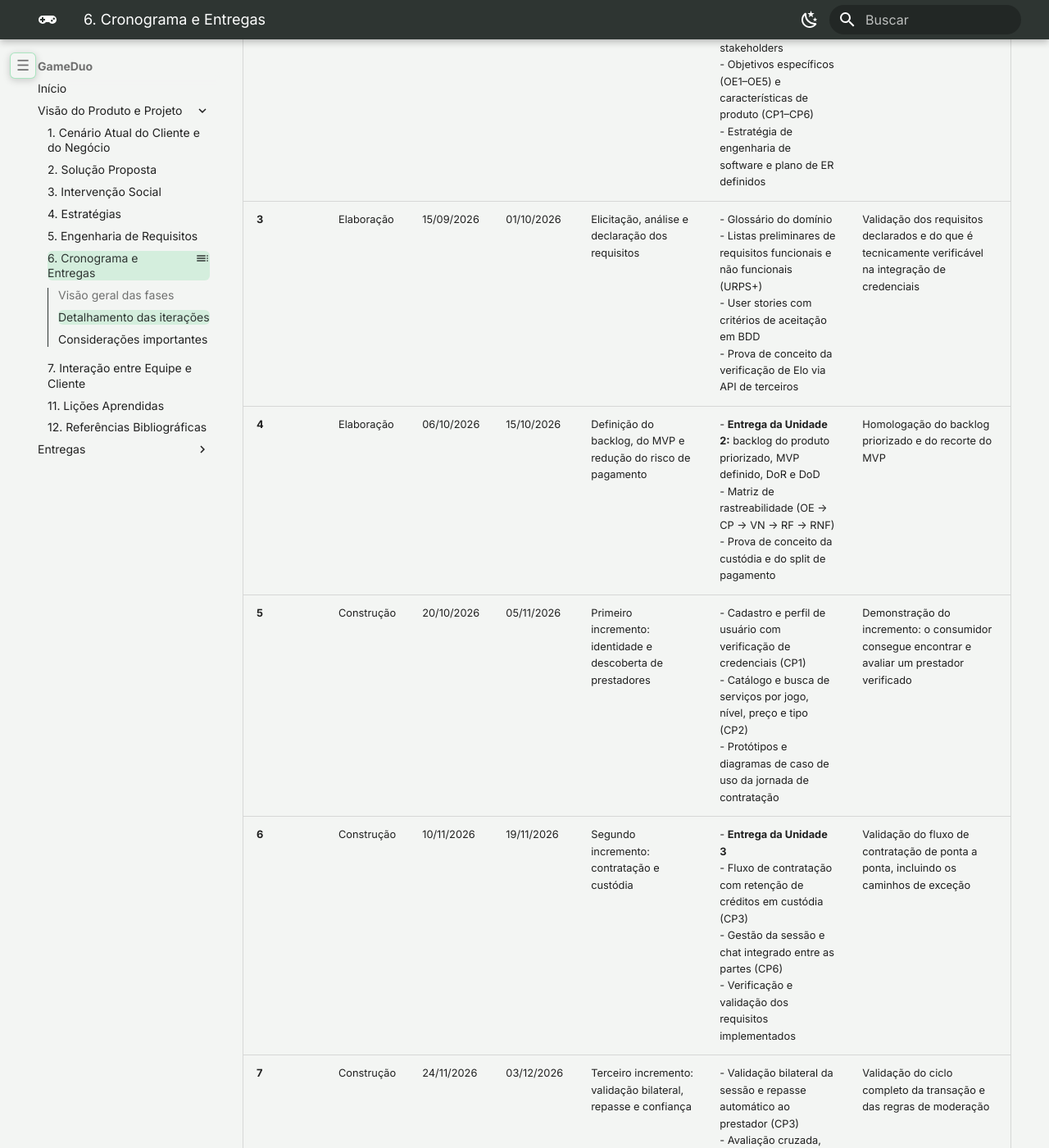
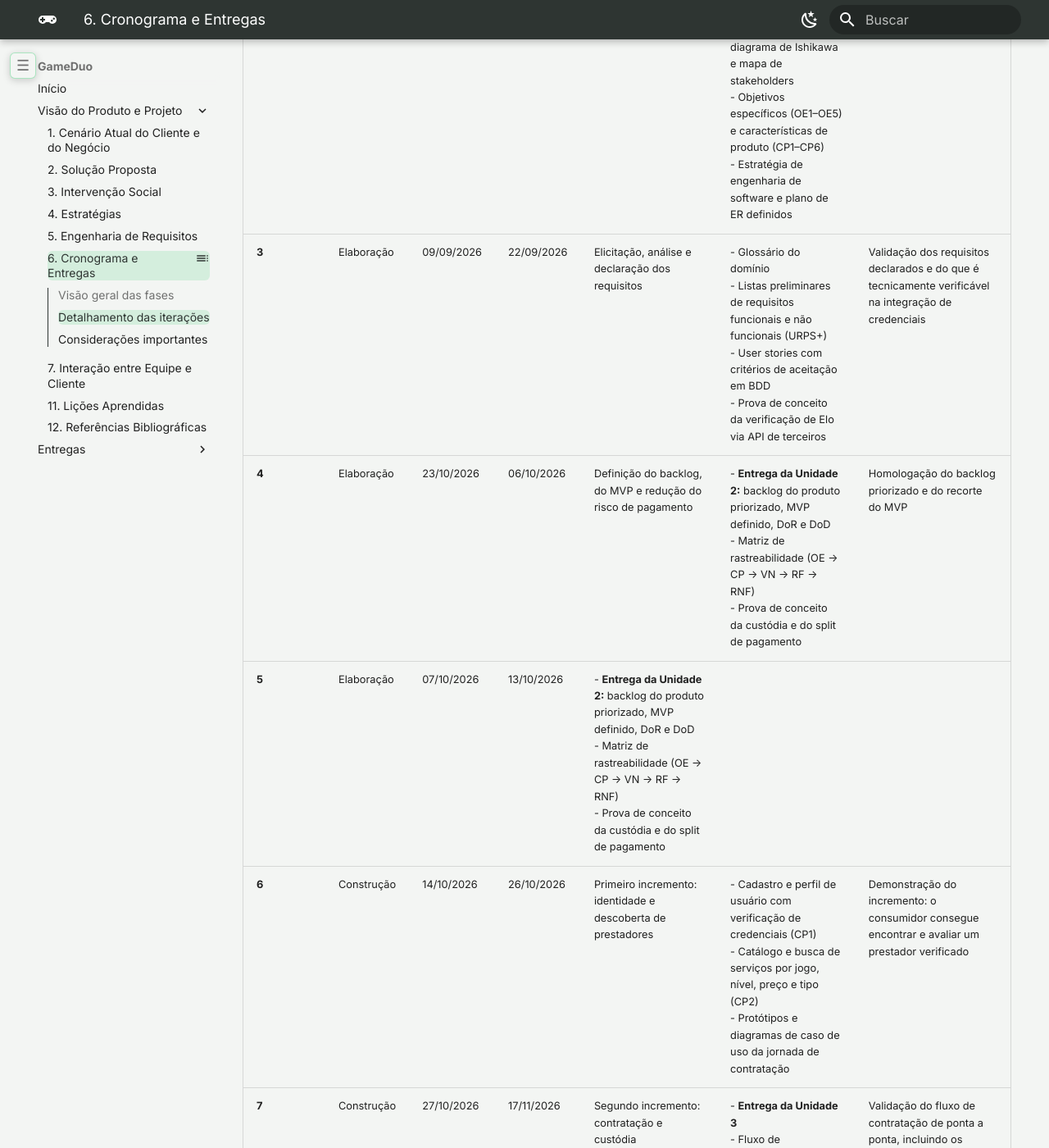
Before and after one commit to mdsreq-fga-unb/REQ-2026.2-T02-GameDuo, an MkDocs documentation site: the page built from docs/visao-produto/cronograma-entregas.md, in a window 1280 px wide and 1400 px high, scrolled down 1105 px. Shown: the whole window at 82% size. Built offline with MkDocs 1.6.1 and Material for MkDocs 9.7.7, drawn with Linux system fonts in a browser that asks for light colours; some of the changed text lies outside the part shown.

Commit message:
Correção parcial Cronograma e entregas

```diff
--- a/docs/visao-produto/cronograma-entregas.md
+++ b/docs/visao-produto/cronograma-entregas.md
@@ -7,11 +7,10 @@
 
 | Fase do OpenUP | Período | Iterações | Marco de encerramento | Unidade da disciplina |
 | -------------- | ------- | --------- | --------------------- | --------------------- |
-| **Iniciação** | 11/08/2026 – 10/09/2026 | 1 e 2 | **Objetivos do Ciclo de Vida** — problema, escopo e visão do produto acordados com o cliente | Unidade 1 |
-| **Elaboração** | 15/09/2026 – 15/10/2026 | 3 e 4 | **Arquitetura do Ciclo de Vida** — requisitos estabilizados, riscos estruturais reduzidos por provas de conceito e MVP definido | Unidade 2 |
-| **Construção** | 20/10/2026 – 03/12/2026 | 5, 6 e 7 | **Capacidade Operacional Inicial** — MVP funcional, integrado e testado | Unidades 3 e 4 |
-| **Transição** | 08/12/2026 – 10/12/2026 | 8 | **Release do Produto** — produto homologado e aceito pelo cliente | Unidade 4 |
-
+| **Iniciação** | 11/08/2026 – 08/09/2026 | 1 e 2 | **Objetivos do Ciclo de Vida** — problema, escopo e visão do produto acordados com o cliente | Unidade 1 |
+| **Elaboração** | 09/09/2026 – 13/10/2026 | 3 e 4 | **Arquitetura do Ciclo de Vida** — requisitos estabilizados, riscos estruturais reduzidos por provas de conceito e MVP definido | Unidade 2 |
+| **Construção** | 14/10/2026 – 17/11/2026 | 5, 6 e 7 | **Capacidade Operacional Inicial** — MVP funcional, integrado e testado | Unidades 3 e 4 |
+| **Transição** | 18/11/2026 – 01/12/2026 | 8 | **Release do Produto** — produto homologado e aceito pelo cliente | Unidade 4 |
 ---
 
 ##  Detalhamento das iterações
@@ -19,13 +18,14 @@
 | Iteração | Fase | Início | Fim | Objetivo principal | Entregas esperadas | Validação do cliente |
 | -------- | ---- | ------ | --- | ------------------ | ------------------ | -------------------- |
 | **1** | Iniciação | 11/08/2026 | 27/08/2026 | Formação da equipe e definição do domínio do projeto | - Definição dos papéis da equipe GoHorse<br>- Repositório e site do projeto (GitPages) configurados<br>- Prospecção e primeiro contato com o cliente | Alinhamento inicial sobre disponibilidade, forma de contato e interesse no projeto |
-| **2** | Iniciação | 01/09/2026 | 10/09/2026 | Compreensão do problema e construção da visão do produto | - **Entrega da Unidade 1:** documento de Visão do Produto e Projeto (seções 1 a 7)<br>- Rich picture, diagrama de Ishikawa e mapa de stakeholders<br>- Objetivos específicos (OE1–OE5) e características de produto (CP1–CP6)<br>- Estratégia de engenharia de software e plano de ER definidos | Primeira reunião com o cliente: validação do problema central, do modelo de negócio e do escopo pretendido |
-| **3** | Elaboração | 15/09/2026 | 01/10/2026 | Elicitação, análise e declaração dos requisitos | - Glossário do domínio<br>- Listas preliminares de requisitos funcionais e não funcionais (URPS+)<br>- User stories com critérios de aceitação em BDD<br>- Prova de conceito da verificação de Elo via API de terceiros | Validação dos requisitos declarados e do que é tecnicamente verificável na integração de credenciais |
-| **4** | Elaboração | 06/10/2026 | 15/10/2026 | Definição do backlog, do MVP e redução do risco de pagamento | - **Entrega da Unidade 2:** backlog do produto priorizado, MVP definido, DoR e DoD<br>- Matriz de rastreabilidade (OE → CP → VN → RF → RNF)<br>- Prova de conceito da custódia e do split de pagamento | Homologação do backlog priorizado e do recorte do MVP |
-| **5** | Construção | 20/10/2026 | 05/11/2026 | Primeiro incremento: identidade e descoberta de prestadores | - Cadastro e perfil de usuário com verificação de credenciais (CP1)<br>- Catálogo e busca de serviços por jogo, nível, preço e tipo (CP2)<br>- Protótipos e diagramas de caso de uso da jornada de contratação | Demonstração do incremento: o consumidor consegue encontrar e avaliar um prestador verificado |
-| **6** | Construção | 10/11/2026 | 19/11/2026 | Segundo incremento: contratação e custódia | - **Entrega da Unidade 3**<br>- Fluxo de contratação com retenção de créditos em custódia (CP3)<br>- Gestão da sessão e chat integrado entre as partes (CP6)<br>- Verificação e validação dos requisitos implementados | Validação do fluxo de contratação de ponta a ponta, incluindo os caminhos de exceção |
-| **7** | Construção | 24/11/2026 | 03/12/2026 | Terceiro incremento: validação bilateral, repasse e confiança | - Validação bilateral da sessão e repasse automático ao prestador (CP3)<br>- Avaliação cruzada, reputação e canal de denúncias (CP4)<br>- Painel administrativo de transações, disputas e usuários (CP5)<br>- Backlog e matriz de rastreabilidade atualizados | Validação do ciclo completo da transação e das regras de moderação |
-| **8** | Transição | 08/12/2026 | 10/12/2026 | Homologação, entrega e encerramento | - **Entrega final (Unidade 4):** MVP integrado, corrigido e testado<br>- Testes de aceitação com usuários dos dois perfis (consumidor e prestador)<br>- Documentação consolidada e lições aprendidas<br>- Apresentação final do produto | Homologação e aceite formal do produto pelo cliente |
+| **2** | Iniciação | 01/09/2026 | 08/09/2026 | Compreensão do problema e construção da visão do produto | - **Entrega da Unidade 1:** documento de Visão do Produto e Projeto (seções 1 a 7)<br>- Rich picture, diagrama de Ishikawa e mapa de stakeholders<br>- Objetivos específicos (OE1–OE5) e características de produto (CP1–CP6)<br>- Estratégia de engenharia de software e plano de ER definidos | Primeira reunião com o cliente: validação do problema central, do modelo de negócio e do escopo pretendido |
+| **3** | Elaboração | 09/09/2026 | 22/09/2026 | Elicitação, análise e declaração dos requisitos | - Glossário do domínio<br>- Listas preliminares de requisitos funcionais e não funcionais (URPS+)<br>- User stories com critérios de aceitação em BDD<br>- Prova de conceito da verificação de Elo via API de terceiros | Validação dos requisitos declarados e do que é tecnicamente verificável na integração de credenciais |
+| **4** | Elaboração | 23/10/2026 | 06/10/2026 | Definição do backlog, do MVP e redução do risco de pagamento | - **Entrega da Unidade 2:** backlog do produto priorizado, MVP definido, DoR e DoD<br>- Matriz de rastreabilidade (OE → CP → VN → RF → RNF)<br>- Prova de conceito da custódia e do split de pagamento | Homologação do backlog priorizado e do recorte do MVP |
+| **5** | Elaboração | 07/10/2026 | 13/10/2026 | - **Entrega da Unidade 2:** backlog do produto priorizado, MVP definido, DoR e DoD<br>- Matriz de rastreabilidade (OE → CP → VN → RF → RNF)<br>- Prova de conceito da custódia e do split de pagamento |
+| **6** | Construção | 14/10/2026 | 26/10/2026 | Primeiro incremento: identidade e descoberta de prestadores | - Cadastro e perfil de usuário com verificação de credenciais (CP1)<br>- Catálogo e busca de serviços por jogo, nível, preço e tipo (CP2)<br>- Protótipos e diagramas de caso de uso da jornada de contratação | Demonstração do incremento: o consumidor consegue encontrar e avaliar um prestador verificado |
+| **7** | Construção | 27/10/2026 | 17/11/2026 | Segundo incremento: contratação e custódia | - **Entrega da Unidade 3**<br>- Fluxo de contratação com retenção de créditos em custódia (CP3)<br>- Gestão da sessão e chat integrado entre as partes (CP6)<br>- Verificação e validação dos requisitos implementados | Validação do fluxo de contratação de ponta a ponta, incluindo os caminhos de exceção |
+| **8** | Construção | 24/11/2026 | 03/12/2026 | Terceiro incremento: validação bilateral, repasse e confiança | - Validação bilateral da sessão e repasse automático ao prestador (CP3)<br>- Avaliação cruzada, reputação e canal de denúncias (CP4)<br>- Painel administrativo de transações, disputas e usuários (CP5)<br>- Backlog e matriz de rastreabilidade atualizados | Validação do ciclo completo da transação e das regras de moderação |
+| **9** | Transição | 08/12/2026 | 10/12/2026 | Homologação, entrega e encerramento | - **Entrega final (Unidade 4):** MVP integrado, corrigido e testado<br>- Testes de aceitação com usuários dos dois perfis (consumidor e prestador)<br>- Documentação consolidada e lições aprendidas<br>- Apresentação final do produto | Homologação e aceite formal do produto pelo cliente |
 
 ---
 
```
